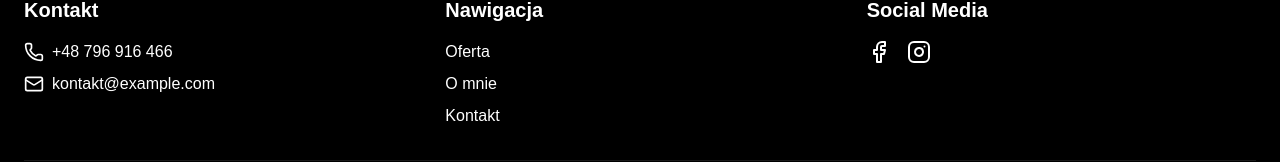
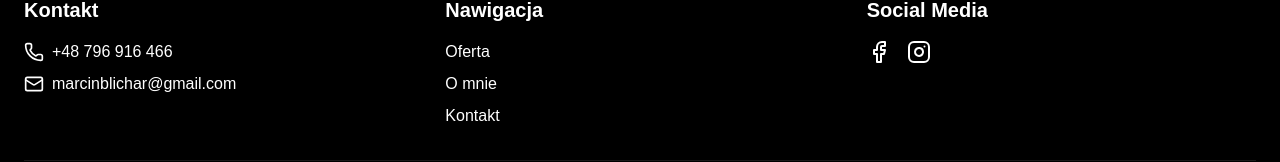
Before and after one commit to MBlich/TrenerPersonalny, a Next.js app: page / in a window 1280 px wide. Shown: the part 2173-2335 px from the top of the page. Built offline with nearby package versions, Linux system fonts and the light colour scheme.

Commit message:
Update footer.tsx

```diff
--- a/components/footer.tsx
+++ b/components/footer.tsx
@@ -24,7 +24,7 @@ export default function Footer() {
                 className="flex items-center space-x-2 hover:text-red-500 transition-colors"
               >
                 <Mail className="w-5 h-5" />
-                <span>kontakt@example.com</span>
+                <span>marcinblichar@gmail.com</span>
               </a>
             </div>
           </div>
```
